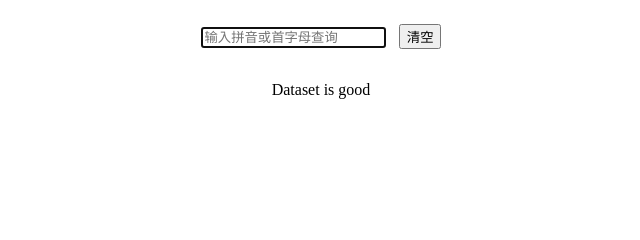
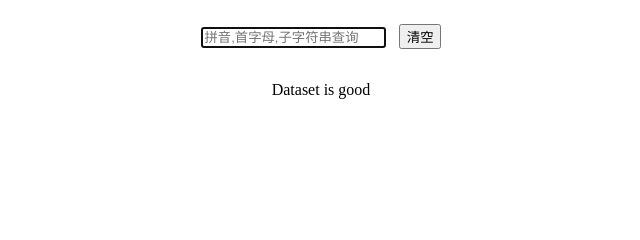
Before and after one commit to iceburgy/sgsBannedCombo, a plain HTML site: page index.html in a window 1280 px wide. Shown: the top 240 px of the page, 319-959 px from the left. Drawn offline with nearby package versions, Linux system fonts and the light colour scheme.

Commit message:
tips update

```diff
--- a/index.html
+++ b/index.html
@@ -16,7 +16,7 @@
 </head>
 <body class="bodyclass">
     <div id="inputwrapper">
-        <input id="query" class="typeahead" type="text" placeholder="输入拼音或首字母查询"><input id="btnClear" type="button" value="清空">
+        <input id="query" class="typeahead" type="text" placeholder="拼音,首字母,子字符串查询"><input id="btnClear" type="button" value="清空">
     </div>
     <div id="outputwrapper"></div>
     <div id="skillswrapper"></div>
```
